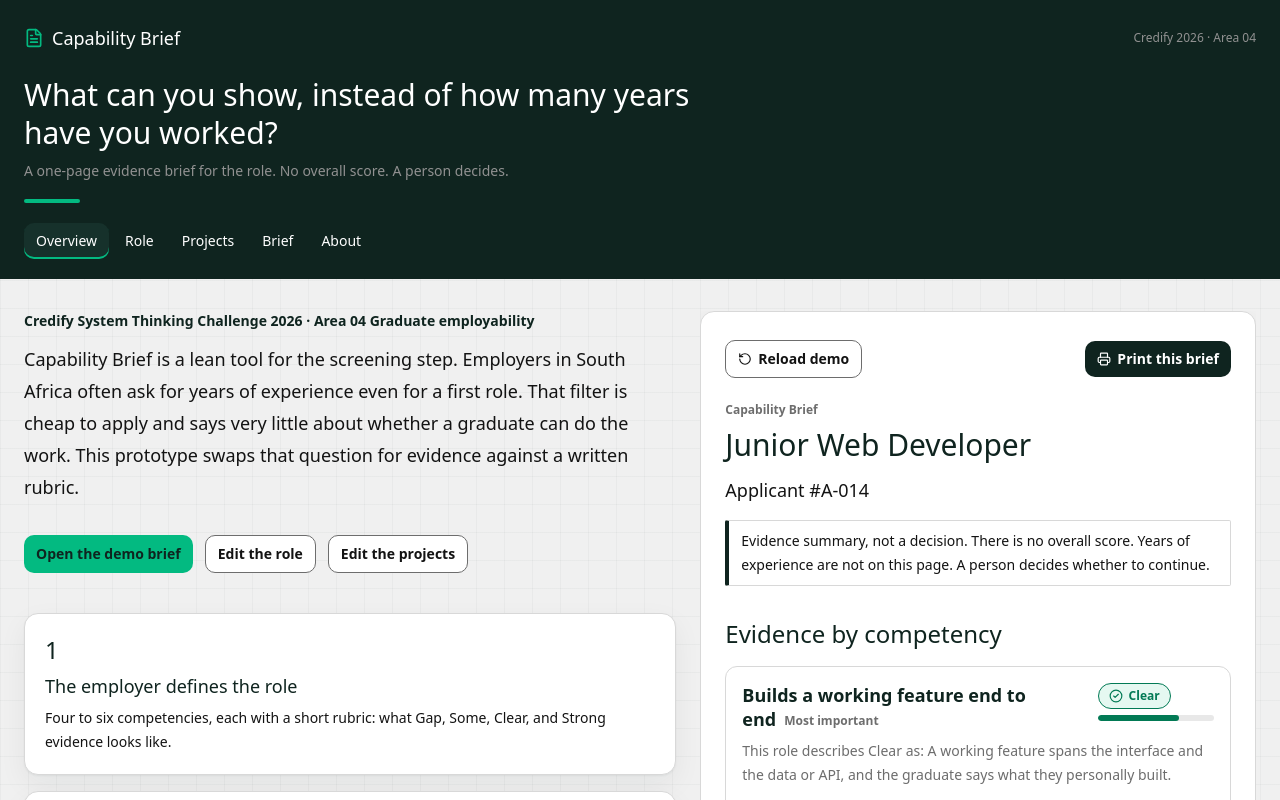
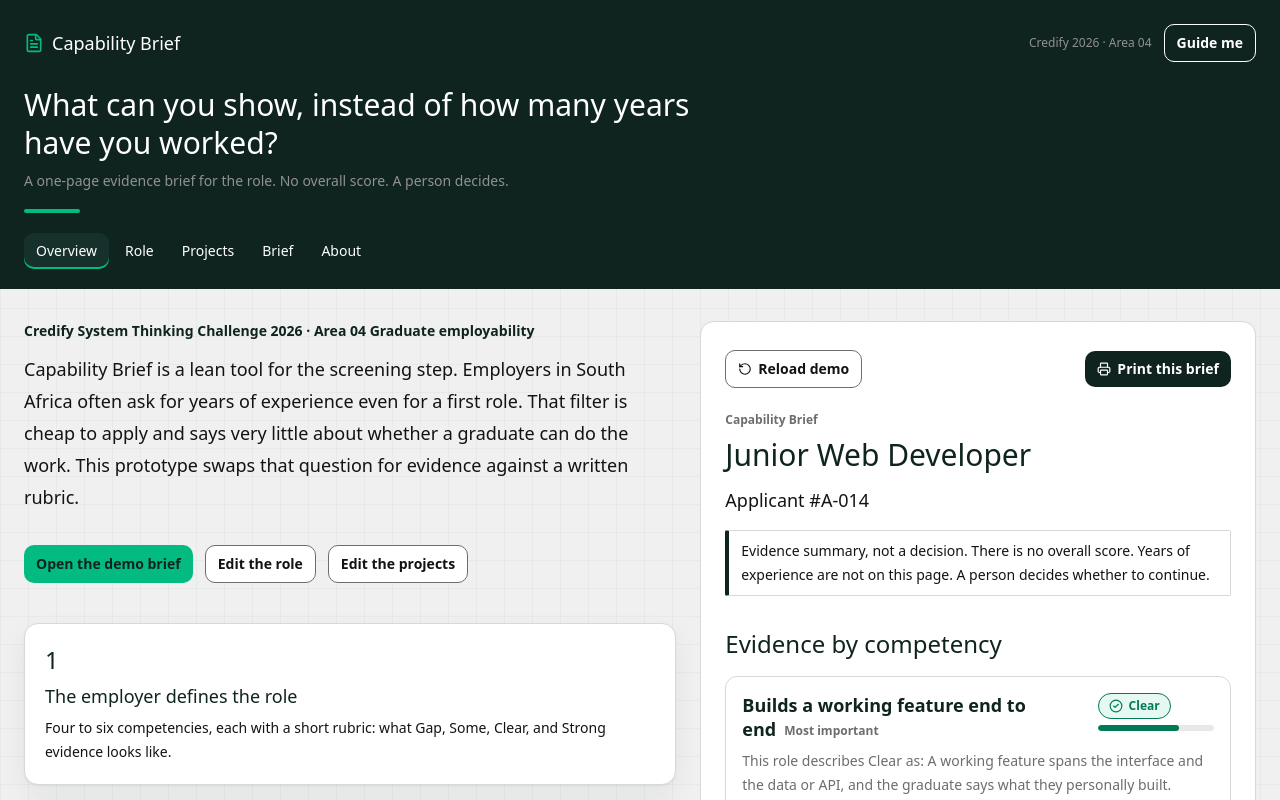
Before and after one commit to aidan-exe/CapabilityBrief, a Next.js app: page / in a window 1280 px wide. Shown: the top 800 px of the page. Built offline with nearby package versions, Linux system fonts and the light colour scheme.

Commit message:
Add Guide me mode with page tips

```diff
--- a/src/components/app-shell.tsx
+++ b/src/components/app-shell.tsx
@@ -4,6 +4,7 @@
 import { usePathname } from "next/navigation";
 import { FileText } from "lucide-react";
 import type { ReactNode } from "react";
+import { GuideTip, GuideToggle, useGuide } from "@/components/guide-me";
 import { BriefStateProvider } from "@/lib/use-brief-state";
 
 const links = [
@@ -16,6 +17,8 @@
 
 export function AppShell({ children }: { children: ReactNode }) {
   const pathname = usePathname();
+  const { guide, toggle, dismiss } = useGuide();
+  const guideOn = guide?.on === true;
 
   return (
     <div className="min-h-screen">
@@ -29,7 +32,10 @@
               <FileText className="size-5 text-emerald" aria-hidden="true" />
               Capability Brief
             </Link>
-            <p className="text-xs font-medium text-quiet">Credify 2026 · Area 04</p>
+            <div className="flex flex-wrap items-center gap-3">
+              <p className="text-xs font-medium text-quiet">Credify 2026 · Area 04</p>
+              <GuideToggle pressed={guideOn} onToggle={toggle} />
+            </div>
           </div>
           <p className="mt-6 max-w-2xl font-display text-2xl leading-tight text-white sm:text-3xl">
             What can you show, instead of how many years have you worked?
@@ -59,6 +65,7 @@
       </header>
       <BriefStateProvider>
         <main id="content" className="mx-auto max-w-7xl px-4 py-6 sm:px-6 sm:py-8">
+          <GuideTip pathname={pathname} guide={guide} onDismiss={dismiss} />
           {children}
         </main>
       </BriefStateProvider>
--- /dev/null
+++ b/src/components/guide-me.tsx
@@ -0,0 +1,114 @@
+"use client";
+
+import { useCallback, useEffect, useState } from "react";
+
+const STORAGE_KEY = "capability-brief-guide-v1";
+
+const TIPS: Record<string, string> = {
+  "/": "Capability Brief swaps a years-of-experience filter for project evidence. It runs in three steps: set the role, add projects, then read the brief.",
+  "/role": "Step 1, the employer: set the competencies and what each level looks like.",
+  "/projects":
+    "Step 2, the graduate: answer the questions and paste evidence. Try adding a sentence about a unit test.",
+  "/brief": "Step 3, the reviewer: read the evidence and decide.",
+  "/about": "This page covers the problem, how the brief works, and its limits.",
+};
+
+type GuideState = {
+  on: boolean;
+  dismissed: string[];
+};
+
+function emptyGuide(): GuideState {
+  return { on: false, dismissed: [] };
+}
+
+function loadGuide(): GuideState {
+  try {
+    const raw = localStorage.getItem(STORAGE_KEY);
+    if (!raw) return emptyGuide();
+    const parsed: unknown = JSON.parse(raw);
+    if (!parsed || typeof parsed !== "object") return emptyGuide();
+    const record = parsed as { on?: unknown; dismissed?: unknown };
+    const dismissed = Array.isArray(record.dismissed)
+      ? record.dismissed.filter((item): item is string => typeof item === "string")
+      : [];
+    return { on: record.on === true, dismissed };
+  } catch {
+    return emptyGuide();
+  }
+}
+
+function saveGuide(next: GuideState) {
+  localStorage.setItem(STORAGE_KEY, JSON.stringify(next));
+}
+
+export function useGuide() {
+  const [guide, setGuide] = useState<GuideState | null>(null);
+
+  useEffect(() => {
+    setGuide(loadGuide());
+  }, []);
+
+  const toggle = useCallback(() => {
+    setGuide((current) => {
+      const base = current ?? emptyGuide();
+      const next = base.on ? { on: false, dismissed: base.dismissed } : { on: true, dismissed: [] };
+      saveGuide(next);
+      return next;
+    });
+  }, []);
+
+  const dismiss = useCallback((pathname: string) => {
+    setGuide((current) => {
+      const base = current ?? emptyGuide();
+      if (base.dismissed.includes(pathname)) return base;
+      const next = { ...base, dismissed: [...base.dismissed, pathname] };
+      saveGuide(next);
+      return next;
+    });
+  }, []);
+
+  return { guide, toggle, dismiss };
+}
+
+export function GuideToggle({ pressed, onToggle }: { pressed: boolean; onToggle: () => void }) {
+  return (
+    <button
+      type="button"
+      aria-pressed={pressed}
+      onClick={onToggle}
+      className={`no-print rounded-[10px] border px-3 py-2 text-sm font-semibold ${
+        pressed ? "border-emerald bg-emerald text-heading" : "border-white bg-transparent text-white"
+      }`}
+    >
+      Guide me
+    </button>
+  );
+}
+
+export function GuideTip({
+  pathname,
+  guide,
+  onDismiss,
+}: {
+  pathname: string;
+  guide: GuideState | null;
+  onDismiss: (pathname: string) => void;
+}) {
+  const tip = TIPS[pathname];
+  if (!guide?.on || !tip || guide.dismissed.includes(pathname)) return null;
+
+  return (
+    <aside className="no-print mb-5 flex items-start justify-between gap-4 rounded-[14px] border border-heading bg-sheet px-4 py-3 text-sm leading-6 text-heading">
+      <p>{tip}</p>
+      <button
+        type="button"
+        aria-label="Dismiss this tip"
+        onClick={() => onDismiss(pathname)}
+        className="shrink-0 rounded-[10px] border border-[#6d6d6d] bg-white px-2.5 py-1 text-sm font-semibold text-ink"
+      >
+        Dismiss
+      </button>
+    </aside>
+  );
+}
```
